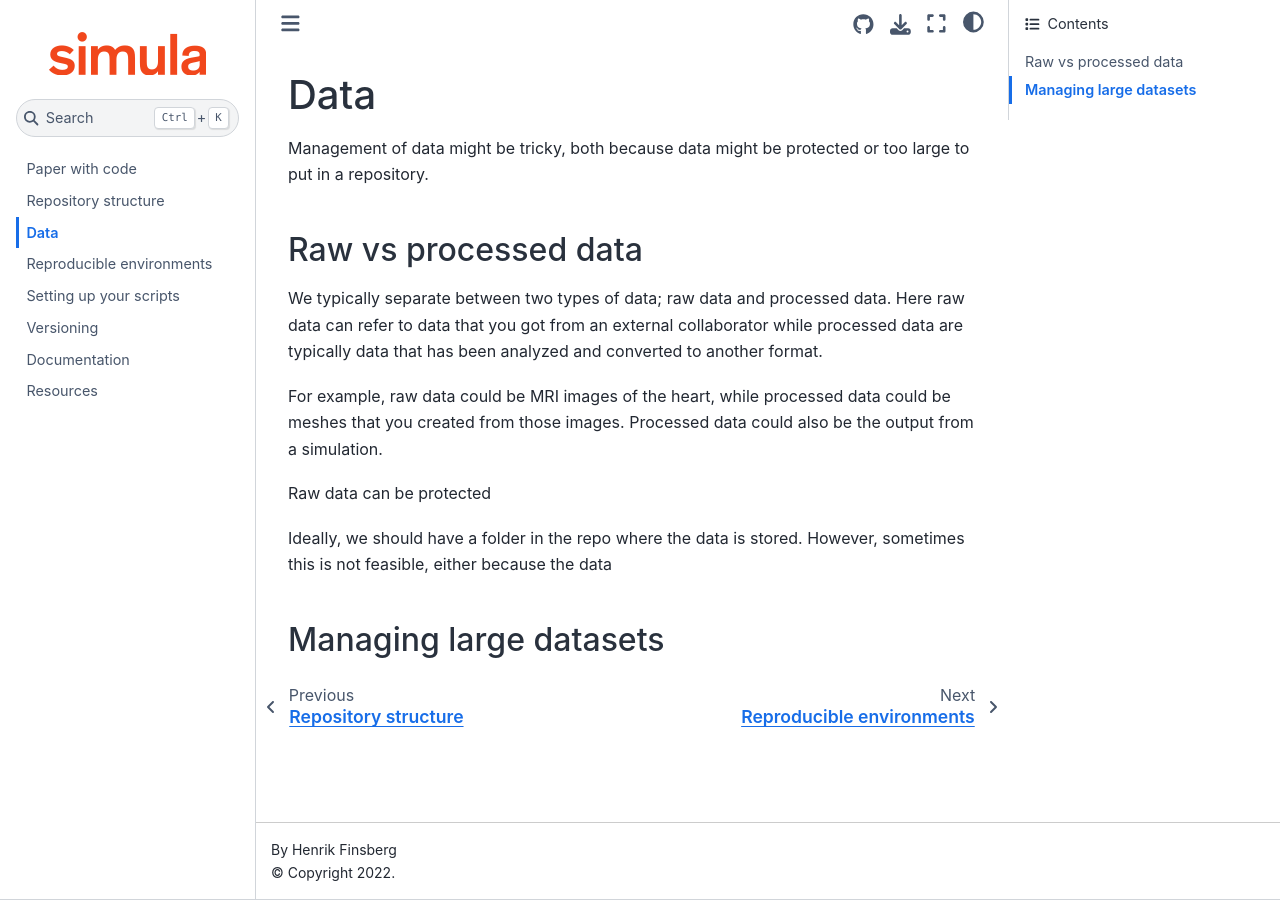
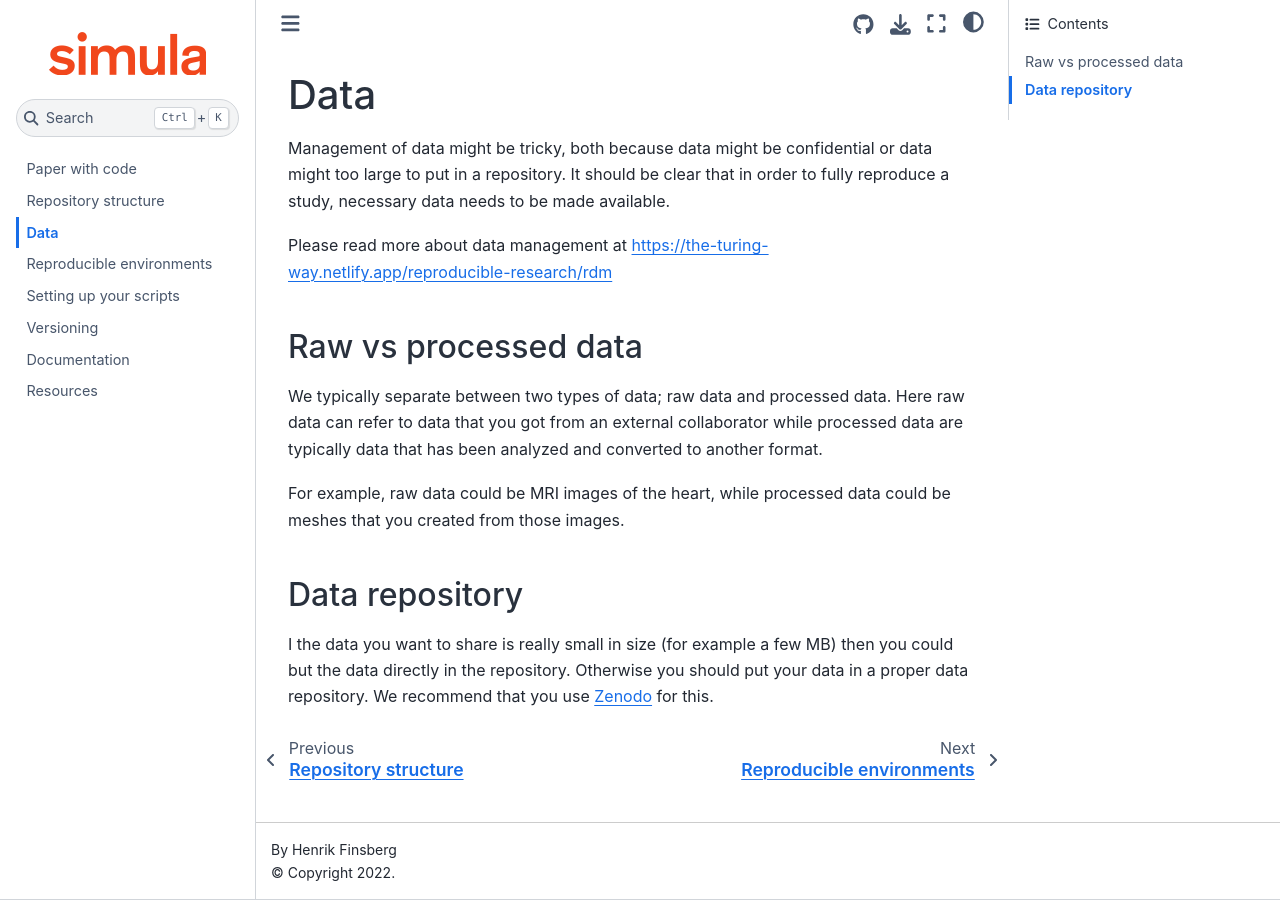
Before and after one commit to scientificcomputing/paper-with-code, a Jupyter Book: the page built from docs/data.md, in a window 1280 px wide. Built offline with Jupyter Book 1.0.4 settings and Sphinx 7.4.7 and the Sphinx Book theme 1.1.4, drawn with Linux system fonts in a browser that asks for light colours.

```diff
--- a/docs/data.md
+++ b/docs/data.md
@@ -1,16 +1,15 @@
 (data-main)=
 # Data
 
-Management of data might be tricky, both because data might be protected or too large to put in a repository.
+Management of data might be tricky, both because data might be confidential or data might too large to put in a repository. It should be clear that in order to fully reproduce a study, necessary data needs to be made available.
+
+Please read more about data management at <https://the-turing-way.netlify.app/reproducible-research/rdm>
 
 ## Raw vs processed data
 We typically separate between two types of data; raw data and processed data. Here raw data can refer to data that you got from an external collaborator while processed data are typically data that has been analyzed and converted to another format.
 
 For example, raw data could be MRI images of the heart, while processed data could be meshes that you created from those images.
-Processed data could also be the output from a simulation.
 
-Raw data can be protected
+## Data repository
 
-Ideally, we should have a folder in the repo where the data is stored. However, sometimes this is not feasible, either because the data
-
-## Managing large datasets
+I the data you want to share is really small in size (for example a few MB) then you could but the data directly in the repository. Otherwise you should put your data in a proper data repository. We recommend that you use [Zenodo](https://zenodo.org) for this.
```
Also changed, not shown: docs/documentation.md (+1 -5 lines), docs/environment.md (+4 -1 lines), docs/structure.md (+1 -1 lines), .cspell_dict.txt.
